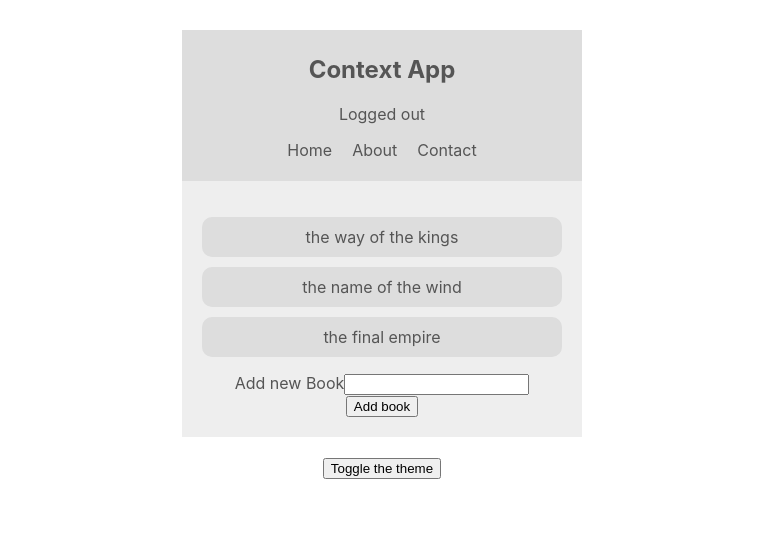
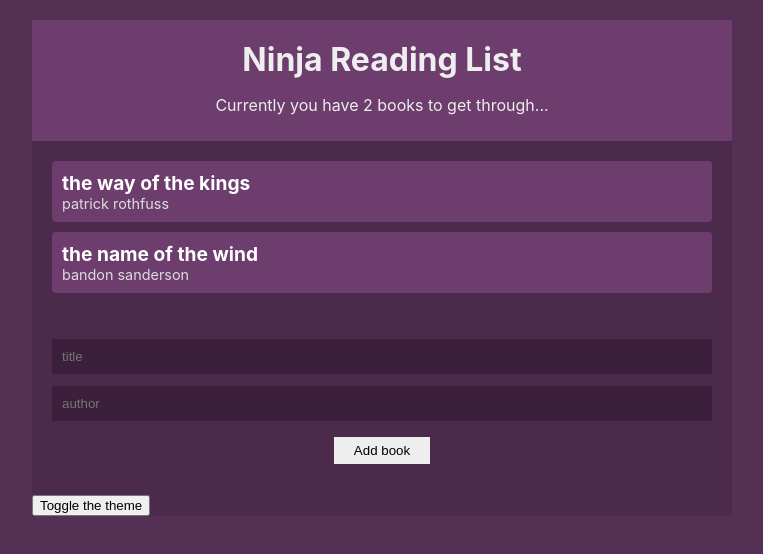
Before and after one commit to brodwen83/react-context-hooks, a React (Create React App) app: page / in a window 1280 px wide. Shown: the top 554 px of the page, without its empty margins (258-1021 px from the left). Built offline with nearby package versions, Linux system fonts and the light colour scheme.

Commit message:
implement add remove book

```diff
--- a/src/App.js
+++ b/src/App.js
@@ -6,15 +6,17 @@
 import { ThemeToggle } from './components/ThemeToggle';
 import AuthContextProvider from './contexts/AuthContext';
 import BookContextProvider from './contexts/BookContext';
+import NewBookForm from './components/NewBookForm';
 
 function App() {
   return (
     <div className='App'>
       <ThemeContextProvider>
         <AuthContextProvider>
-          <Navbar />
           <BookContextProvider>
+            <Navbar />
             <BookList />
+            <NewBookForm />
           </BookContextProvider>
           <ThemeToggle />
         </AuthContextProvider>
--- /dev/null
+++ b/src/components/BookDetails.js
@@ -0,0 +1,21 @@
+import React, { useContext } from 'react';
+import PropTypes from 'prop-types';
+import { BookContext } from '../contexts/BookContext';
+
+export default function BookDetails({ book }) {
+  const { removeBook } = useContext(BookContext);
+  return (
+    <li onClick={() => removeBook(book.id)}>
+      <div className='title'>{book.title}</div>
+      <div className='author'>{book.author}</div>
+    </li>
+  );
+}
+
+BookDetails.propTypes = {
+  book: PropTypes.shape({
+    title: PropTypes.string,
+    author: PropTypes.string,
+    id: PropTypes.string
+  }).isRequired
+};
--- a/src/components/BookList.js
+++ b/src/components/BookList.js
@@ -1,29 +1,27 @@
 import React, { useContext } from 'react';
-import { ThemeContext } from '../contexts/ThemeContext';
-import NewBookForm from './NewBookForm';
+// import { ThemeContext } from '../contexts/ThemeContext';
 import { BookContext } from '../contexts/BookContext';
+import BookDetails from './BookDetails';
 
 function BookList() {
-  const { books, addBook } = useContext(BookContext);
+  const { books } = useContext(BookContext);
 
-  const { isLightTheme, light, dark } = useContext(ThemeContext);
-  const theme = isLightTheme ? light : dark;
+  // const { isLightTheme, light, dark } = useContext(ThemeContext);
+  // const theme = isLightTheme ? light : dark;
 
-  return (
+  return books.length ? (
     <div
       className='book-list'
-      style={{ color: theme.syntax, background: theme.bg }}
+      // style={{ color: theme.syntax, background: theme.bg }}
     >
       <ul>
-        {books.map(({ id, title }) => (
-          <li style={{ background: theme.ui }} key={id}>
-            {title}
-          </li>
+        {books.map(book => (
+          <BookDetails book={book} key={book.id} />
         ))}
       </ul>
-
-      <NewBookForm addBook={addBook} />
     </div>
+  ) : (
+    <div className='empty'>No books to read. Hello free time!</div>
   );
 }
 
--- a/src/components/Navbar.js
+++ b/src/components/Navbar.js
@@ -1,14 +1,19 @@
 import React, { useContext } from 'react';
-import { ThemeContext } from '../contexts/ThemeContext';
-import { AuthContext } from '../contexts/AuthContext';
+// import { ThemeContext } from '../contexts/ThemeContext';
+// import { AuthContext } from '../contexts/AuthContext';
+import { BookContext } from '../contexts/BookContext';
 
 function Navbar() {
-  const { isLightTheme, light, dark } = useContext(ThemeContext);
-  const { isAuthenticated, toggleAuth } = useContext(AuthContext);
-  const theme = isLightTheme ? light : dark;
+  const { books } = useContext(BookContext);
+  // const { isLightTheme, light, dark } = useContext(ThemeContext);
+  // const { isAuthenticated, toggleAuth } = useContext(AuthContext);
+  // const theme = isLightTheme ? light : dark;
 
   return (
-    <nav style={{ background: theme.ui, color: theme.syntax }}>
+    <div className='navbar'>
+      <h1>Ninja Reading List</h1>
+      <p>Currently you have {books.length} books to get through...</p>
+      {/* <nav style={{ background: theme.ui, color: theme.syntax }}>
         <h1>Context App</h1>
         <div onClick={toggleAuth}>
           {isAuthenticated ? 'Logged in' : 'Logged out'}
@@ -19,7 +24,8 @@
           <li>About</li>
           <li>Contact</li>
         </ul>
-    </nav>
+      </nav> */}
+    </div>
   );
 }
 
--- a/src/components/NewBookForm.js
+++ b/src/components/NewBookForm.js
@@ -1,24 +1,40 @@
-import React, { useState } from 'react';
+import React, { useState, useContext } from 'react';
 import PropTypes from 'prop-types';
+import { BookContext } from '../contexts/BookContext';
 
-export default function NewBookForm({ addBook }) {
-  const [book, setBook] = useState('');
+export default function NewBookForm() {
+  const [book, setBook] = useState({ title: '', author: '' });
+  const { addBook } = useContext(BookContext);
 
   const handleChange = event => {
-    const { value } = event.target;
-    setBook(value);
+    const { value, name } = event.target;
+    setBook({ ...book, [name]: value });
   };
 
   const handleSubmit = event => {
     event.preventDefault();
-    addBook(book);
-    setBook('');
+    addBook(book.title, book.author);
+    setBook({ title: '', author: '' });
   };
 
   return (
     <form onSubmit={handleSubmit}>
-      <label>Add new Book</label>
-      <input type='text' value={book} onChange={handleChange} />
+      <input
+        placeholder='title'
+        type='text'
+        value={book.title}
+        onChange={handleChange}
+        name='title'
+        required
+      />
+      <input
+        placeholder='author'
+        type='text'
+        value={book.author}
+        onChange={handleChange}
+        name='author'
+        required
+      />
       <input type='submit' value='Add book' />
     </form>
   );
--- a/src/contexts/BookContext.js
+++ b/src/contexts/BookContext.js
@@ -6,17 +6,21 @@
 
 function BookContextProvider({ children }) {
   const [books, setBooks] = useState([
-    { title: 'the way of the kings', id: uuid() },
-    { title: 'the name of the wind', id: uuid() },
-    { title: 'the final empire', id: uuid() }
+    { title: 'the way of the kings', author: 'patrick rothfuss', id: uuid() },
+    { title: 'the name of the wind', author: 'bandon sanderson', id: uuid() }
   ]);
 
-  const addBook = title => {
-    setBooks([...books, { title, id: uuid() }]);
+  const addBook = (title, author) => {
+    setBooks([...books, { title, author, id: uuid() }]);
+  };
+
+  const removeBook = id => {
+    const booksCopy = books;
+    setBooks(booksCopy.filter(book => book.id !== id));
   };
 
   return (
-    <BookContext.Provider value={{ books, addBook }}>
+    <BookContext.Provider value={{ books, addBook, removeBook }}>
       {children}
     </BookContext.Provider>
   );
--- a/src/index.css
+++ b/src/index.css
@@ -5,34 +5,78 @@
     sans-serif;
   -webkit-font-smoothing: antialiased;
   -moz-osx-font-smoothing: grayscale;
+  background: #553055;
+}
+.App {
+  background: #4c2a4c;
+  margin: 20px auto;
+  width: 90%;
+  max-width: 700px;
+  color: #eee;
+}
+.navbar {
+  padding: 10px 20px;
+  text-align: center;
+  background: #6d3d6d;
+}
+.navbar h1 {
+  margin: 10px 0;
 }
 
-/* app styles */
-.App {
-  max-width: 400px;
-  margin: 30px auto;
-  text-align: center;
-}
-nav {
-  padding: 5px;
-}
-nav ul {
-  padding: 0;
-}
-nav ul li {
-  display: inline-block;
-  margin: 0 10px;
-}
 .book-list {
-  padding: 20px;
-  margin-bottom: 20px;
+  margin: 20px;
 }
 .book-list ul {
   padding: 0;
-  list-style-type: none;
+  list-style: none;
 }
 .book-list li {
+  background: #6d3d6d;
+  border-radius: 4px;
   padding: 10px;
+  cursor: pointer;
+  margin: 10px 0;
+}
+
+.book-list li:hover {
+  opacity: 0.7;
+  text-decoration: line-through;
+}
+
+.book-list .title {
+  font-weight: bold;
+  color: #fff;
+  font-size: 1.2em;
+}
+
+.book-list .author {
+  font-size: 0.9em;
+  color: #ddd;
+}
+
+.empty {
+  margin: 20px;
+  text-align: center;
+}
+
+form {
+  padding: 20px;
+}
+
+input[type='text'] {
+  width: 100%;
+  padding: 10px;
+  box-sizing: border-box;
+  margin: 6px 0;
+  background: #3c1f3c;
+  color: #fff;
+  border: 0;
+}
+
+input[type='submit'] {
   margin: 10px auto;
-  border-radius: 10px;
+  background: #eee;
+  border: 0;
+  padding: 6px 20px;
+  display: block;
 }
```
Lines whose indentation alone changed are shown as unchanged.
